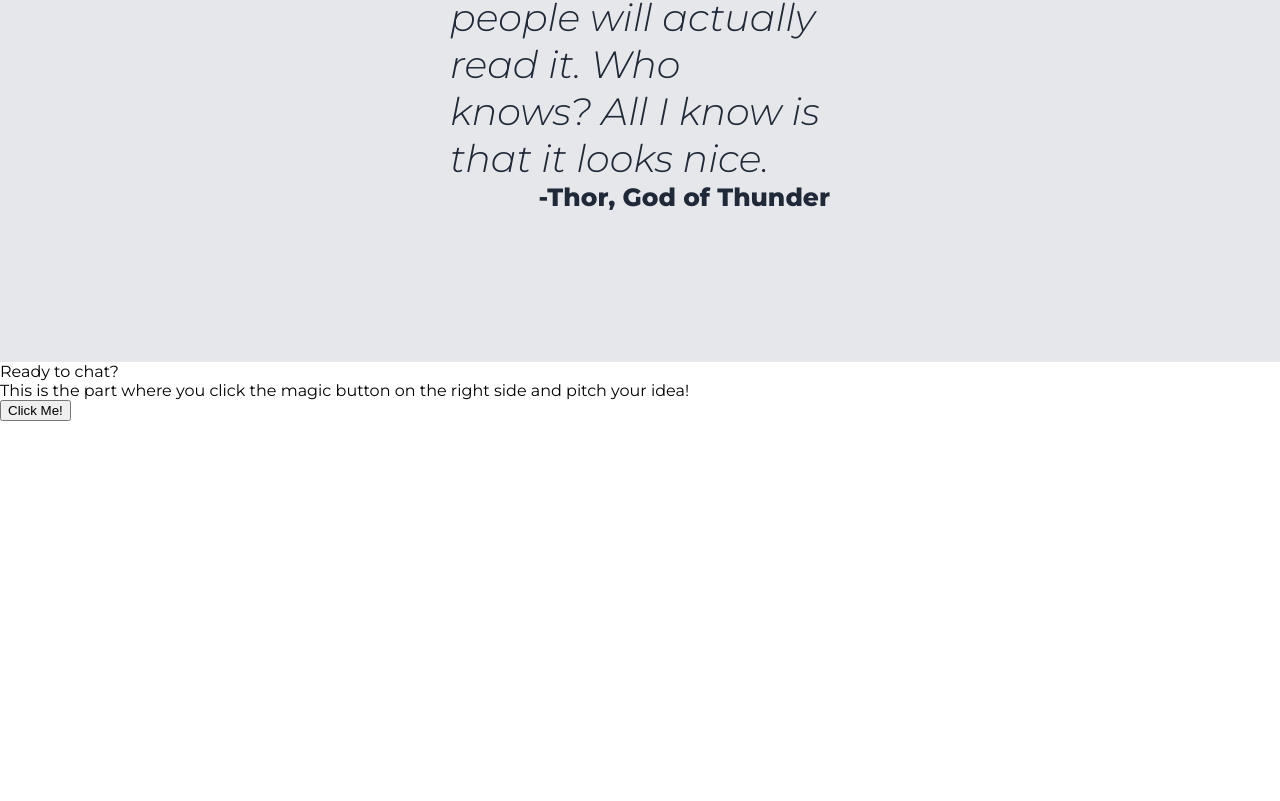
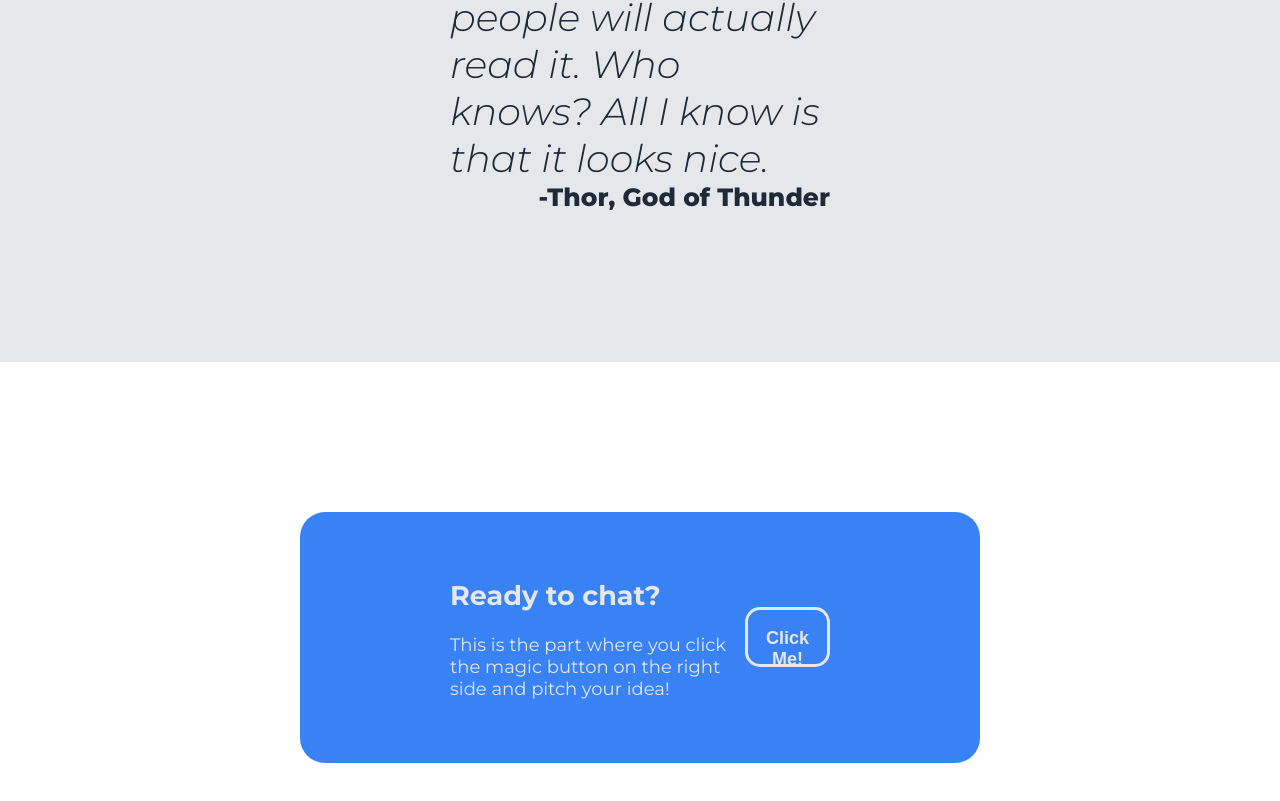
Before and after one commit to drewjohnsn/landing-page-project, a plain HTML site: page index.html in a window 1280 px wide. Shown: the part 3192-3993 px from the top of the page. Before the commit the page ends 3613 px from the top, so only its background shows below. Drawn offline with Linux system fonts and the light colour scheme.

Commit message:
Style fourth container

```diff
--- a/index.html
+++ b/index.html
@@ -25,6 +25,8 @@
         </ul>
     </nav>
 
+<!-- FIRST CONTAINER -->
+
     <div class="first-container padding">
         <div class="first-container-text">
             <h1 class="hero-heading">Drew Johnson | Web Developer & Coffee Enthusiast</h1>
@@ -33,6 +35,8 @@
         </div>
         <img src="./images/drew_headshot.jpg" alt="drew johnson standing in front of a bookcase and window" width=48% height=auto>
     </div>
+
+<!-- SECOND CONTAINER -->
 
     <div class="second-container padding-two">
         <h2 class="section-heading">Projects</h2>
@@ -59,26 +63,26 @@
             </div>
         </div>
     </div>
-
+<!-- THIRD CONTAINER -->
     <div class="third-container padding-two">
         <div class="quote">
             <p class="quote-styling">This is an inspiring quote, or a testimonial from a customer. Maybe it's just filling up space, or maybe
             people will actually read it. Who knows? All I know is that it looks nice. </p>
             <p class="quote-attribution">-Thor, God of Thunder </p>
         </div>
-
+<!-- FOURTH CONTAINER -->
+    </div>
+        <div class="fourth-container padding">
+            <div class="cta-box">
+                <div class="cta-box-text">
+                    <h2 class="cta-header">
+                    Ready to chat?</h2>
+                    <p class="cta-paragraph"> This is the part where you click the magic button on the right side and
+                    pitch your idea! </p>
+                    </div>
+                <button class="cta-btn">Click Me!</button>
+            </div>
+        </div>
     </div>
 
-        <div class="fourth-container">
-            <div class="cta-header">
-                Ready to chat?
-                <div class="cta-paragraph"> This is the part where you click the magic button on the right side and
-                    pitch your idea! </div>
-                <button class="cta button">Click Me!</button>
-
-            </div>
-        </div>
-
-    </div>
-    </div>
 </body>
--- a/styles.css
+++ b/styles.css
@@ -118,6 +118,8 @@ nav {
     padding-right: 300px;
     margin: 0;
 }
+/* THIRD CONTAINER STYLING  */
+
 .third-container {
     background-color: #E5E7EB;
 }
@@ -141,3 +143,43 @@ nav {
     align-self: flex-end;
     margin: 0;
 }
+
+/* FOURTH CONTAINER STYLING */
+
+/* 1/11/2023 - NEED TO STYLE THE TEXT ELEMENTS INSIDE THE CTA-BOX CLASS. */
+
+.fourth-container {
+    border-radius: 3px;
+}
+.cta-box {
+    display: flex;
+    color:#E5E7EB;
+    background-color: #3882F6;
+    justify-content: space-between;
+    padding: 45px 150px;
+    margin: 150px;
+    border-radius: 25px;
+    align-items: center;
+
+}
+
+.cta-box-text {
+    font-size: 18px;
+}
+
+.cta-btn {
+    font-size: 18px;
+    font-weight: 600;
+    background-color: #3882f6;
+    color:#E5E7EB;
+    padding: 18px;
+    height: 60px;
+    width: 145px;
+    border-radius: 15px;
+    align-self: center;
+    border-color: #E5E7EB;
+    border-style: solid;
+    border-width: 3px;
+}
+
+/* FOOTER STYLING */
```
